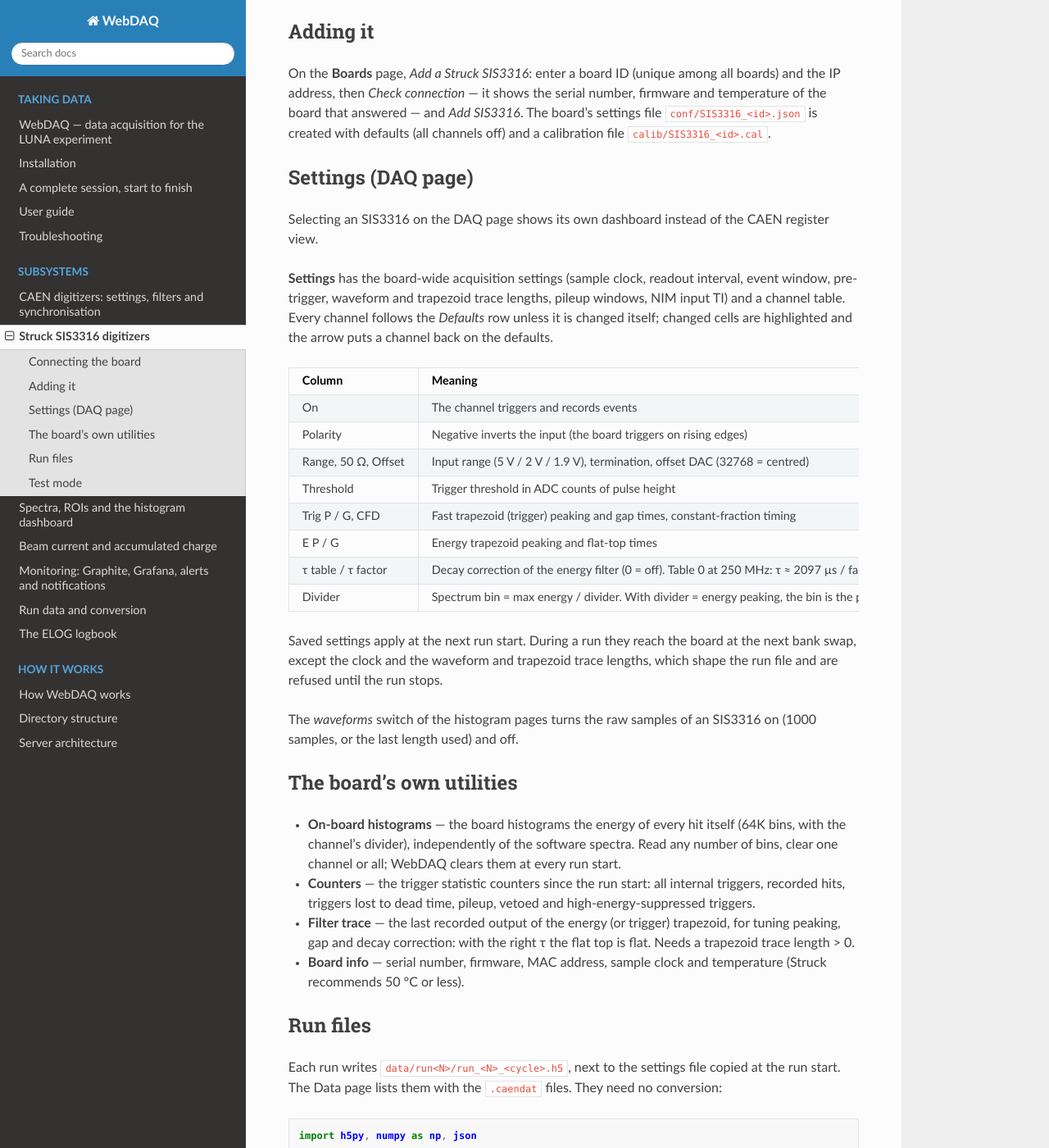
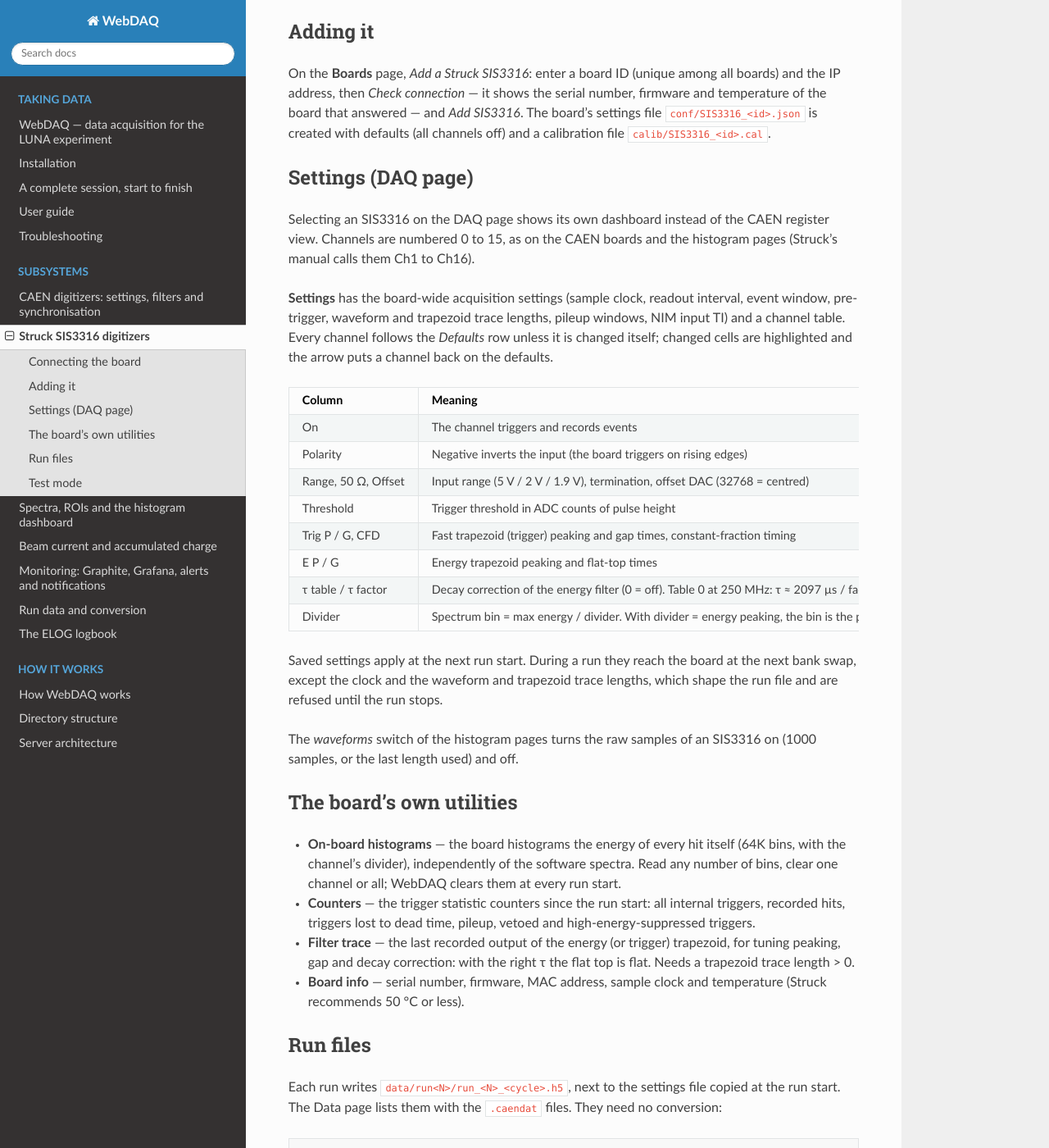
Before and after one commit to skowrons94/WebDAQ, a Sphinx documentation site: the page built from doc/sis3316.md, in a window 1280 px wide and 1400 px high, scrolled down 904 px. Shown: the whole window at 82% size. Built offline with Sphinx 7.4.7 and the Read the Docs theme 3.1.0, drawn with Linux system fonts in a browser that asks for light colours; some of the changed text lies outside the part shown.

Commit message:
SIS3316 page: number channels 0-15 like the rest of WebDAQ
The histogram pages, the CAEN dashboard and the run files count channels
from 0; the SIS3316 page showed 1-16, so the same input had two names
(channel 14 in the histograms, 15 in the settings). Use 0-15 there too, and
say in the docs that Struck's manual calls them Ch1-Ch16.

Co-Authored-By: Claude Opus 5.5 <noreply@anthropic.com>
Claude-Session: https://claude.ai/code/session_013iXHgdw7iJLJEstykBVsjt

````diff
--- a/doc/sis3316.md
+++ b/doc/sis3316.md
@@ -47,7 +47,8 @@ defaults (all channels off) and a calibration file `calib/SIS3316_<id>.cal`.
 ## Settings (DAQ page)
 
 Selecting an SIS3316 on the DAQ page shows its own dashboard instead of the
-CAEN register view.
+CAEN register view. Channels are numbered 0 to 15, as on the CAEN boards and
+the histogram pages (Struck's manual calls them Ch1 to Ch16).
 
 **Settings** has the board-wide acquisition settings (sample clock, readout
 interval, event window, pre-trigger, waveform and trapezoid trace lengths,
@@ -100,9 +101,9 @@ import h5py, numpy as np, json
 with h5py.File("data/run12/run_12_0000.h5") as f:
     b = f["board_3"]
     ev = b["events"][:]                  # one row per hit
-    ch15 = ev[ev["channel"] == 14]
-    energy = ch15["energy_max"] / 200    # / divider -> pulse height in ADC counts
-    t_ns = ch15["timestamp"] * b.attrs["ns_per_sample"]
+    ch14 = ev[ev["channel"] == 14]       # channels are numbered 0-15, as everywhere in WebDAQ
+    energy = ch14["energy_max"] / 200    # / divider -> pulse height in ADC counts
+    t_ns = ch14["timestamp"] * b.attrs["ns_per_sample"]
     settings = json.loads(b.attrs["settings"])
     waves = b["waveforms"][:10]          # row-aligned with events, if recorded
 ```
````
Also changed, not shown: frontend/src/components/sis3316/sis3316-dashboard.tsx (+4 -4 lines).
